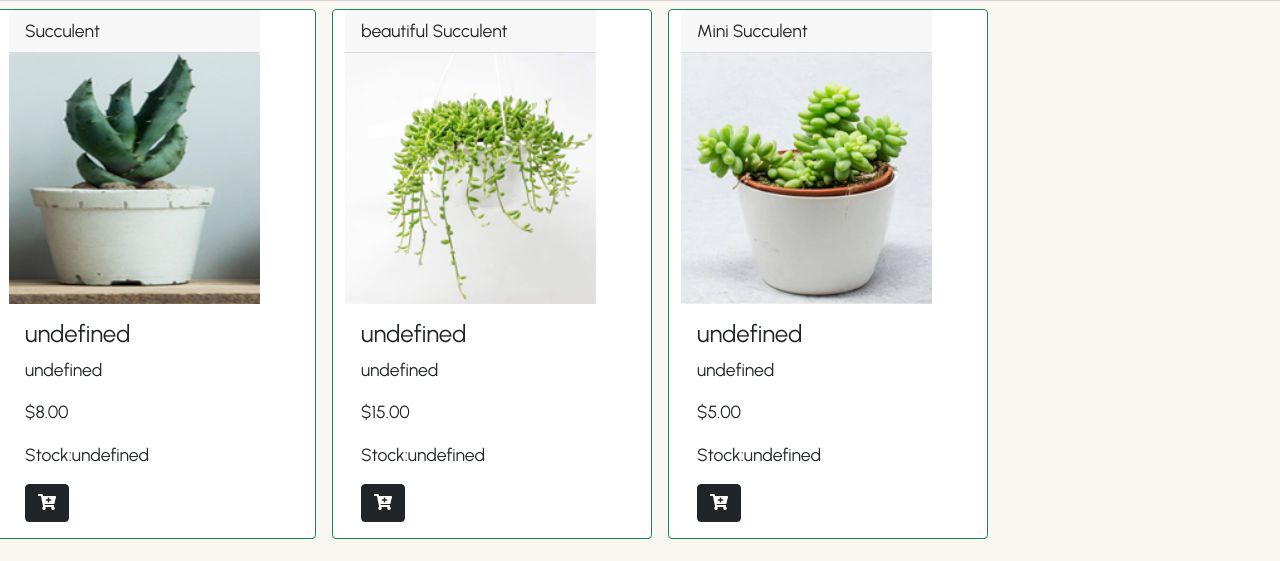
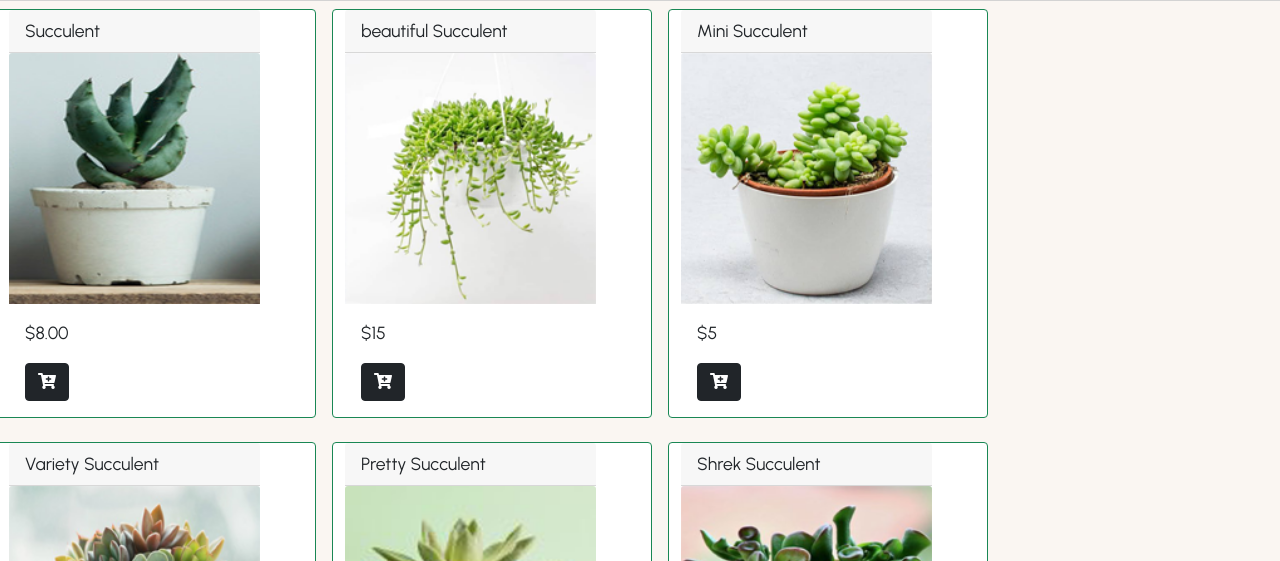
Before and after one commit to agusy01/ProyectoCoder, a website: page pages/suculentas.html in a window 1280 px wide. Shown: the part 171-732 px from the top of the page. Drawn offline with nearby package versions, Linux system fonts and the light colour scheme; files whose address does not match are found by name.

Commit message:
Agregado de js, arreglar imagen del modal y estilos

```diff
--- a/eventos.js
+++ b/eventos.js
@@ -64,7 +64,6 @@ function cargarProductosModal(productosDelStorage) {
             <div class="col-md-8">
                 <div class="card-body">
 
-
                 <h5 class="card-title">${productoCarrito.nombre}</h5>
                 <div class="row">
                     <p class="card-text">Cantidad: ${productoCarrito.cant}</p>
--- a/pages/suculentas.html
+++ b/pages/suculentas.html
@@ -1,4 +1,4 @@
-<!doctype html>
+<!DOCTYPE html>
 <html lang="en">
 <head>
     <meta charset="utf-8">
@@ -38,7 +38,7 @@
                         <a class="nav-link active" href="../pages/contactus.html">Contact Us</a>
                         <div>
 
-                            <button id="botonCarrito"><i class="fas fa-shopping-cart fa-2x"></i></button>
+                            <button id="botonCarrito" data-bs-toggle="modal" data-bs-target="#idModal"><i class="fas fa-shopping-cart fa-2x"></i></button>
                         </div>
 
                     </div>
@@ -65,8 +65,6 @@
                 <p id="precioTotal"></p>
             </div>
             <div class="modal-footer">
-
-
                 <button type="button" class="btn btn-secondary" data-bs-dismiss="modal">Cerrar</button>
                 <button type="button" data-bs-dismiss="modal" class="btn btn-primary" id="botonFinalizarCompra">Finalizar Compra</button>
             </div>
--- a/productos.json
+++ b/productos.json
@@ -8,175 +8,175 @@
     {
         "id": 2,
         "nombre": "beautiful Succulent",
-        "precio": "15.00",
+        "precio": 15.00,
         "img": "suculenta 2.png"
     },
     {
         "id": 3,
         "nombre": "Mini Succulent",
-        "precio": "5.00",
+        "precio": 5.00,
         "img": "suculenta 1.png"
     },
     {
         "id": 4,
         "nombre": "Variety Succulent",
-        "precio": "16.00",
+        "precio": 16.00,
         "img": "suculenta 4.png"
     },
     {
         "id": 5,
         "nombre": "Pretty Succulent",
-        "precio": "6.00",
+        "precio": 6.00,
         "img": "suculenta 8.png"
     },
     {
         "id": 6,
         "nombre": "Shrek Succulent",
-        "precio": "8.00",
+        "precio": 8.00,
         "img": "suculenta 6.png"
     },
     {
         "id": 7,
         "nombre": "Flower Succulent",
-        "precio": "10.00",
+        "precio": 10.00,
         "img": "suculenta 5.png"
     },
     {
         "id": 8,
         "nombre": "Tree Succulent",
-        "precio": "7.00",
+        "precio": 7.00,
         "img": "suculenta 9.png"
     },
     {
         "id": 9,
         "nombre": "Succulent King",
-        "precio": "4.00",
+        "precio": 4.00,
         "img": "suculenta 7.png"
     },
     {
         "id": 10,
         "nombre": "Tinty Succulent",
-        "precio": "10.00",
+        "precio": 10.00,
         "img": "suculenta 10.png"
     },
     {
         "id": 11,
         "nombre": "Star Cactus",
-        "precio": "10.00",
+        "precio": 10.00,
         "img": "cactus 4.png"
     },
     {
         "id": 12,
         "nombre": "Pinky Cactus",
-        "precio": "12.00",
+        "precio": 12.00,
         "img": "cactus 2.png"
     },
     {
         "id": 13,
         "nombre": "Flower Cactus",
-        "precio": "9.00",
+        "precio": 9.00,
         "img": "cactus 3.png"
     },
     {
         "id": 14,
         "nombre": "Gentle Cactus",
-        "precio": "7.00",
+        "precio": 7.00,
         "img": "cactus 5.png"
     },
     {
         "id": 15,
         "nombre": "Prism Cactus",
-        "precio": "9.00",
+        "precio": 9.00,
         "img": "cactus 6.png"
     },
     {
         "id": 16,
         "nombre": "Light Cactus",
-        "precio": "6.00",
+        "precio": 6.00,
         "img": "cactus 7.png"
     },
     {
         "id": 17,
         "nombre": "Mini Cactus",
-        "precio": "3.00",
+        "precio": 3.00,
         "img": "cactus 8.png"
     },
     {
         "id": 18,
         "nombre": "Prety Cactus",
-        "precio": "5.00",
+        "precio": 5.00,
         "img": "cactus 9.png"
     },
     {
         "id": 19,
         "nombre": "Skull Cactus",
-        "precio": "12.00",
+        "precio": 12.00,
         "img": "cactus 10.png"
     },
     {
         "id": 20,
         "nombre": "Windy Cactus",
-        "precio": "10.00",
+        "precio": 10.00,
         "img": "cactus 11.png"
     },
     {
         "id": 21,
         "nombre": "Garden Tools Kit",
-        "precio": "15.00",
+        "precio": 15.00,
         "img": "accesorio 1.png"
     },
     {
         "id": 22,
         "nombre": "Amazing Shovel",
-        "precio": "30.00",
+        "precio": 30.00,
         "img": "accesorio 2.png"
     },
     {
         "id": 23,
         "nombre": "Wild Rake",
-        "precio": "25.00",
+        "precio": 25.00,
         "img": "accesorio 3.png"
     },
     {
         "id": 24,
         "nombre": "Peal",
-        "precio": "20.00",
+        "precio": 20.00,
         "img": "accesorio 4.png"
     },
     {
         "id": 25,
         "nombre": "Watering Can",
-        "precio": "8.00",
+        "precio": 8.00,
         "img": "accesorio 5.png"
     },
     {
         "id": 26,
         "nombre": "Garden Hoe",
-        "precio": "10.00",
+        "precio": 10.00,
         "img": "accesorio 6.png"
     },
     {
         "id": 27,
         "nombre": "Garden Gloves",
-        "precio": "7.00",
+        "precio": 7.00,
         "img": "accesorio 7.png"
     },
     {
         "id": 28,
         "nombre": "Wheelbarrow",
-        "precio": "40.00",
+        "precio": 40.00,
         "img": "accesorio 8.png"
     },
     {
         "id": 29,
         "nombre": "Hose",
-        "precio": "12.00",
+        "precio": 12.00,
         "img": "accesorio 10.png"
     },
     {
         "id": 30,
         "nombre": "Wooden Pot",
-        "precio": "10.00",
+        "precio": 10.00,
         "img": "accesorio 9.png"
     }
 ]
--- a/script.js
+++ b/script.js
@@ -1,33 +1,29 @@
-/* localStorage.setItem('carrito', JSON.stringify([]))
+localStorage.setItem('carrito', JSON.stringify([]))
 let divProductos = document.getElementById("divProductos")
 let botonCarrito = document.getElementById("botonCarrito")
 let modalBody = document.getElementById("modal-body")
 let botonFinalizarCompra = document.getElementById("botonFinalizarCompra")
 let parrafoCompra = document.getElementById('precioTotal')
-let acumulador; */
+let acumulador;
 
-fetch('productos.json')
+fetch('../productos.json')
 .then(response => response.json())
 .then(dataProductos => {
-dataProductos.forEach((productoEnArray, indice)=> {
+    dataProductos.filter((productoEnArray, indice) => indice <= 9).forEach((productoEnArray, indice)=> {
 
-    divProductos.innerHTML += `
+        divProductos.innerHTML += `
         <div class="card border-success mb-3" id="producto${indice}" style="max-width: 20rem; margin:8px">
             <div class="card-header">${productoEnArray.nombre}</div>
-            <img src="./img/${productoEnArray.img}" class="card-img-top" alt="...">
+            <img src="../img/${productoEnArray.img}" class="card-img-top" alt="...">
             <div class="card-body">
-                <h4 class="card-title">${productoEnArray.marca}</h4>
-                <p class="card-text">${productoEnArray.modelo}</p>
                 <p class="card-text">$${productoEnArray.precio}</p>
-                <p class="card-text">Stock:${productoEnArray.stock}</p>
                 <button id="boton${indice}" class="btn btn-dark"><i class="fas fa-cart-plus fa-1x"></i></button>
             </div>
         </div>
-       `
-});
-
-dataProductos.forEach((productoEnArray, indice) => {
-    document.getElementById(`boton${indice}`).addEventListener('click', () => {
+        `
+    });
+    dataProductos.filter((productoEnArray, indice) => indice <= 9).forEach((productoEnArray, indice) => {
+        document.getElementById(`boton${indice}`).addEventListener('click', () => {
             if(productos.find(producto => producto.nombre == productoEnArray.nombre)) {
                 let index = productos.findIndex(producto => producto.nombre == productoEnArray.nombre)
                 productos[index].cant++
@@ -38,7 +34,6 @@ dataProductos.forEach((productoEnArray, indice) => {
                 productos.push(nuevoProducto)
                 localStorage.setItem('carrito', JSON.stringify(productos))
             }
-
         })
     })
 })
```
Lines whose indentation alone changed are shown as unchanged.
